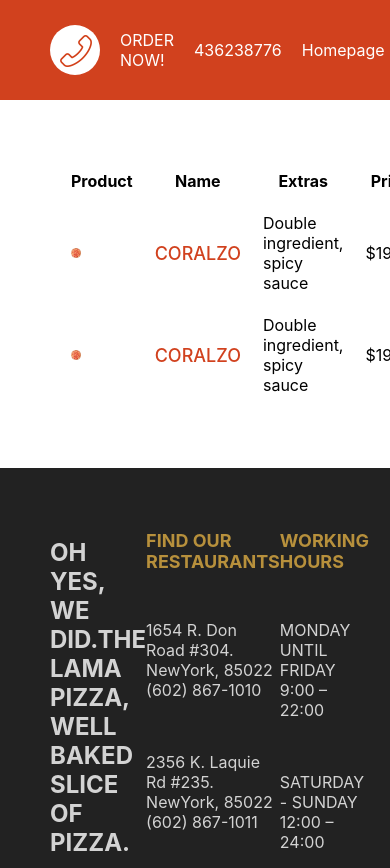
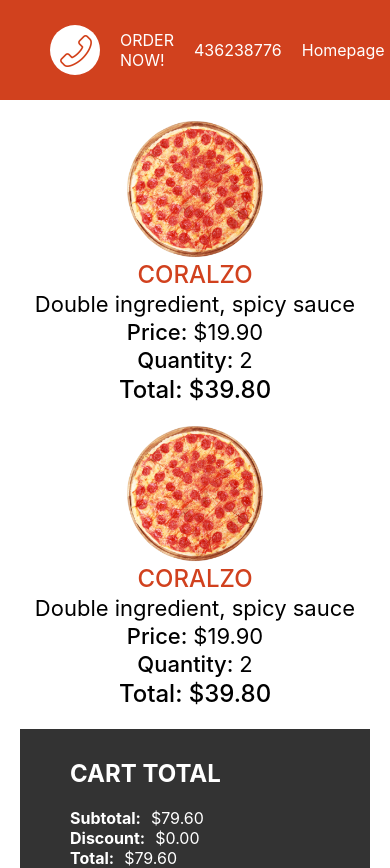
Before and after one commit to shrutii0028/pizzawebsite, a Next.js app: page /cart in a window 390 px wide. Shown: the top 868 px of the page. Built offline with nearby package versions, Linux system fonts and the light colour scheme.

Commit message:
adding reponsive design

```diff
--- a/styles/Cart.module.css
+++ b/styles/Cart.module.css
@@ -12,8 +12,8 @@
 }
 
 .imgContainer {
-    width: 10px;
-    height: 10px;
+  width: 100px;
+  height: 100px;
   position: relative;
 }
 
@@ -56,7 +56,59 @@
   cursor: pointer;
   margin-top: 20px;
 }
-  /* .tr {
-    align-content: flex-end;
+
+@media screen and (max-width: 480px) {
+  .container {
+    flex-direction: column;
+    padding: 20px;
   }
-   */
+
+  .table {
+    display: flex;
+    flex-direction: column;
+    align-items: center;
+    justify-content: center;
+  }
+
+  .trTitle{
+    display: none;
+  }
+
+  .tr{
+    display: flex;
+    flex-direction: column;
+    align-items: center;
+    justify-content: center;
+    margin-bottom: 20px;
+  }
+
+  .imgContainer{
+    width: 35vw;
+    height: 35vw;
+  }
+
+  .name,.total{
+    font-size: 24px;
+  }
+
+  .extras,.price,.quantity{
+    font-size: 22px;
+  }
+
+  .price::before{
+    content: "Price: ";
+    font-weight: 500;
+  }
+  .quantity::before{
+    content: "Quantity: ";
+    font-weight: 500;
+  }
+  .total::before{
+    content: "Total: ";
+    font-weight: 500;
+  }
+
+  .wrapper{
+    width: 100%;
+  }
+}
--- a/styles/Featured.module.css
+++ b/styles/Featured.module.css
@@ -30,3 +30,12 @@
     height: 100%;
     position: relative;
 }
+
+
+@media screen and (max-width:480px) {
+
+    .container{
+        height: 50vh;
+    }
+
+}
--- a/styles/Footer.module.css
+++ b/styles/Footer.module.css
@@ -33,3 +33,29 @@
 .motto{
     color: rgb(211,211,211);
 }
+
+@media screen and (max-width:480px) {
+
+
+.container{
+    height: auto;
+    text-align: center;
+}
+.item:first-child{
+    display: none;
+}
+
+.item{
+    flex-direction: column ;
+}
+
+.title{
+    font-size: 30px;
+
+}
+
+.text{
+    font-size: 20px;
+}
+
+}
--- a/styles/Navbar.module.css
+++ b/styles/Navbar.module.css
@@ -84,3 +84,14 @@ z-index: 999;
     color: red;
 
 }
+
+@media screen and (max-width:480px) {
+
+    .item:nth-child(2){
+        display: none;
+    }
+    .item:nth-child(1){
+        flex: 3;
+    }
+
+}
--- a/styles/Order.module.css
+++ b/styles/Order.module.css
@@ -9,7 +9,8 @@
 
   .table {
     width: 100%;
-    border-spacing: 50px;
+    text-align: left;
+    margin-bottom: 50px;
   }
 
 
@@ -28,8 +29,33 @@
 
 
 .inProgress{
-    display:flex;
+     display:flex;
+     flex-direction: column;
+     align-items: center;
+     animation: inProgress 1s ease infinite alternate;
+}
+
+@keyframes inProgress {
+
+  from{
+    opacity: 0;
+  }
+  to {
+    opacity: 1;
+  }
+
+}
+
+.undone{
+  display: flex;
   flex-direction: column;
   align-items: center;
-  animation: inProgress 1s ease infinite alternate;
+  opacity: 0.3 ;
 }
+
+.undone .checkedIcon, .inProgress .checkedIcon{
+  display: none;
+}
+.right{
+  flex: 1;
+}
--- a/styles/PizzaCard.module.css
+++ b/styles/PizzaCard.module.css
@@ -28,3 +28,19 @@
     color: #777;
 
 }
+
+
+@media screen and (max-width:480px) {
+
+    .container{
+        width: 100%;
+    }
+
+    .title{
+        font-size: 30px;
+    }
+
+    .price, .desc{
+        font-size: 24px;
+    }
+}
--- a/styles/PizzaList.module.css
+++ b/styles/PizzaList.module.css
@@ -17,5 +17,20 @@
     align-items: center;
     justify-content: center;
     flex-wrap: wrap;
+}
 
+
+@media screen and (max-width:480px) {
+
+
+    .title{
+        text-align: center;
+
+    }
+
+
+    .desc{
+        width: 90%;
+        text-align: center;
+    }
 }
--- a/styles/Product.module.css
+++ b/styles/Product.module.css
@@ -1,64 +1,58 @@
-.container{
-    height: calc(100vh-100px);
+.container {
+    height: calc(100vh - 100px);
     display: flex;
-
   }
 
-.left{
+  .left {
     flex: 1;
     height: 100%;
-    display:flex ;
+    display: flex;
     align-items: center;
     justify-content: center;
-    background-color: white;
-    padding-top: 50px;
-    padding-bottom: 50px;
-
-
   }
 
   .right {
     flex: 1;
     padding: 20px;
-    background-color: white;
   }
-.imgContainer{
-    width:80%;
+
+  .imgContainer {
+    width: 80%;
     height: 80%;
     position: relative;
   }
 
-.price{
+  .price {
     color: #d1411e;
-    font-size:24px;
+    font-size: 24px;
     font-weight: 400;
-    border-bottom: 1px solid #d1411e ;
-
+    border-bottom: 1px solid #d1411e;
   }
 
-.sizes{
+  .sizes {
     width: 40%;
     display: flex;
     justify-content: space-between;
   }
 
-.size{
+  .size {
     width: 30px;
     height: 30px;
     position: relative;
+    cursor: pointer;
   }
 
-.size:nth-child(2){
+  .size:nth-child(2) {
     width: 40px;
     height: 40px;
   }
 
-.size:last-child{
+  .size:last-child {
     width: 50px;
     height: 50px;
   }
 
-.number{
+  .number {
     position: absolute;
     top: -5px;
     right: -20px;
@@ -66,16 +60,15 @@
     color: white;
     font-size: 12px;
     padding: 0 5px;
-    border-radius: 10px ;
-
-
+    border-radius: 10px;
   }
 
-.ingredients{
+  .ingredients {
     display: flex;
     margin-bottom: 30px;
   }
-.option{
+
+  .option {
     display: flex;
     align-items: center;
     margin-right: 10px;
@@ -83,12 +76,12 @@
     font-weight: 500;
   }
 
-.checkbox{
+  .checkbox {
+    width: 20px;
     height: 20px;
-    width: 20px;
   }
 
-.quantity{
+  .quantity {
     width: 50px;
     height: 30px;
   }
@@ -101,6 +94,51 @@
     border: none;
     font-weight: 500;
     cursor: pointer;
+  }
+
+
+@media screen and (max-width:480px) {
+
+  .container{
+      height: auto;
+      text-align: center;
+      flex-direction: column;
+  }
+  .imgContainer{
+    width: 70vw;
+    width: 70vw;
+  }
+
+  .title{
+    margin: 5px;
+
+  }
+
+  .sizes{
+    width: 100%;
+    padding: 0px 20px;
+
+  }
+
+  .ingredients{
+    flex-direction: column;
+  }
+
+  .option{
+    margin: 10px;
+    font-size: 18px;
+  }
+
+  .checkbox{
+    width: 25px;
+    height: 25px;
+  }
+
+  .quantity,.button{
+    height: 50px;
+    padding: 10px 20px;
+
+  }
 
 
 }
```
Also changed, not shown: pages/product/[id].jsx (+6 -6 lines). Lines whose indentation alone changed are shown as unchanged.
